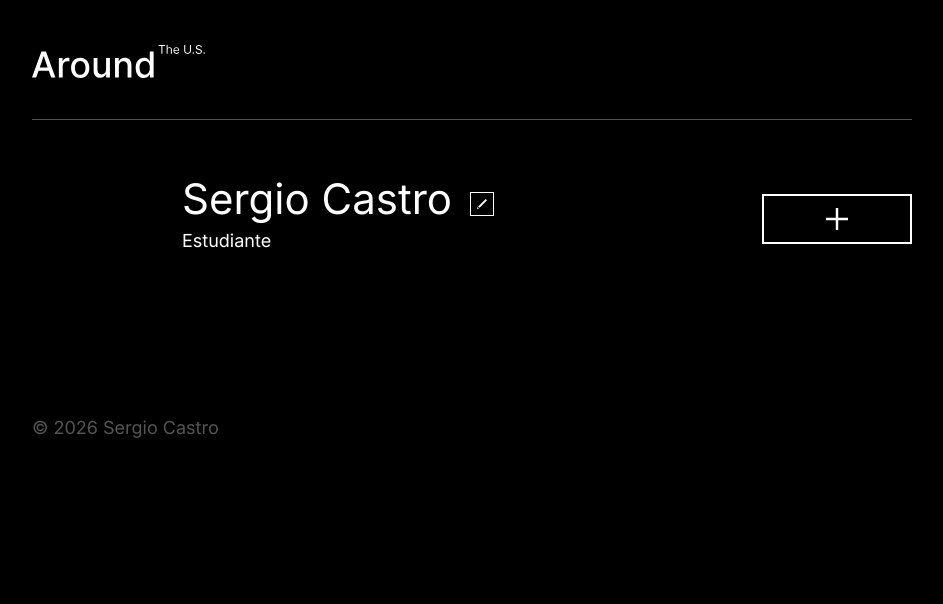
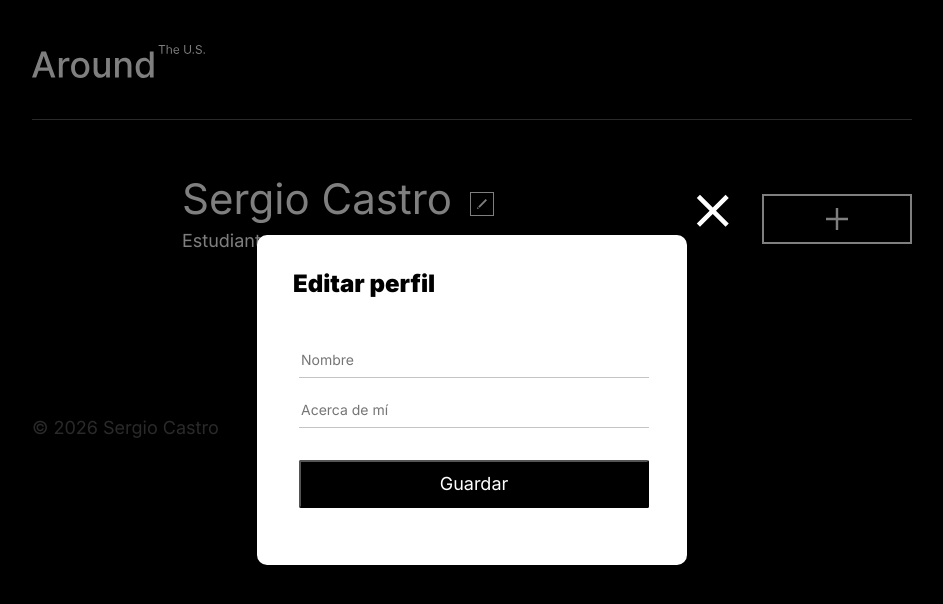
Before and after one commit to Scastrox/web_project_around_react, a React (Vite) app: page / in a window 1280 px wide. Both pictures are taken after a click on the button 649 px from the left and 204 px from the top of the page. Shown: the top 604 px of the page, without its empty margins (168-1111 px from the left). Built offline with nearby package versions, Linux system fonts and the light colour scheme.

Commit message:
feat: implement Popup component with dynamic content and close functionality in Main component

```diff
--- a/src/blocks/popup.css
+++ b/src/blocks/popup.css
@@ -5,7 +5,8 @@
   width: 100%;
   height: 100%;
   background: rgba(0, 0, 0, 0.5);
-  display: none;
+  /* display: none; -> ahora React decide si el popup existe en el DOM */
+  display: flex;
   flex-direction: column;
   align-items: center;
   justify-content: center;
--- a/src/components/Main/Main.jsx
+++ b/src/components/Main/Main.jsx
@@ -1,4 +1,24 @@
-function Main() {
+import { useState } from 'react';
+import Popup from './components/Popup/Popup.jsx';
+import NewCard from './components/Popup/form/NewCard/NewCard.jsx';
+import EditProfile from './components/Popup/form/EditProfile/EditProfile.jsx';
+import EditAvatar from './components/Popup/form/EditAvatar/EditAvatar.jsx';
+
+const newCardPopup = { title: 'Nuevo Lugar', children: <NewCard /> };
+const editProfilePopup = { title: 'Editar perfil', children: <EditProfile /> };
+const editAvatarPopup = { title: 'Cambiar foto de perfil', children: <EditAvatar /> };
+
+export default function Main() {
+  const [popup, setPopup] = useState(null);
+
+  function handleOpenPopup(popupToOpen) {
+    setPopup(popupToOpen);
+  }
+
+  function handleClosePopup() {
+    setPopup(null);
+  }
+
   return (
     <main className="content">
       <section className="profile">
@@ -6,23 +26,42 @@ function Main() {
           <div className="profile__content">
             <div className="profile__avatar">
               <img className="profile__picture" alt="Foto de perfil del usuario" />
-              <button className="profile__avatar-edit-button" type="button"></button>
+              <button
+                aria-label="Cambiar foto de perfil"
+                className="profile__avatar-edit-button"
+                type="button"
+                onClick={() => handleOpenPopup(editAvatarPopup)}
+              />
             </div>
             <div className="profile__info">
               <h1 className="profile__info-name">Sergio Castro</h1>
               <p className="profile__info-description">Estudiante</p>
             </div>
-            <button className="profile__info-edit-button" type="button"></button>
+            <button
+              aria-label="Editar perfil"
+              className="profile__info-edit-button"
+              type="button"
+              onClick={() => handleOpenPopup(editProfilePopup)}
+            />
           </div>
         </div>
         <div>
-          <button className="profile__info-add-button" type="button"></button>
+          <button
+            aria-label="Agregar tarjeta"
+            className="profile__info-add-button"
+            type="button"
+            onClick={() => handleOpenPopup(newCardPopup)}
+          />
         </div>
       </section>
 
       <section className="gallery">{/* Las tarjetas se generarán dinámicamente con React */}</section>
+
+      {popup && (
+        <Popup onClose={handleClosePopup} title={popup.title}>
+          {popup.children}
+        </Popup>
+      )}
     </main>
   );
 }
-
-export default Main;
--- a/src/components/Main/components/Popup/Popup.jsx
+++ b/src/components/Main/components/Popup/Popup.jsx
@@ -1,11 +1,16 @@
 export default function Popup(props) {
   // los hijos son el contenido de la ventana emergente
-  const { title, children } = props;
+  const { title, children, onClose } = props;
 
   return (
     <div className="popup">
       <div className="popup__container">
-        <button aria-label="Cerrar ventana emergente" className="popup__close-button" type="button" />
+        <button
+          aria-label="Cerrar ventana emergente"
+          className="popup__close-button"
+          type="button"
+          onClick={onClose}
+        />
         <h2 className="popup__form-title">{title}</h2>
         {children}
       </div>
```
